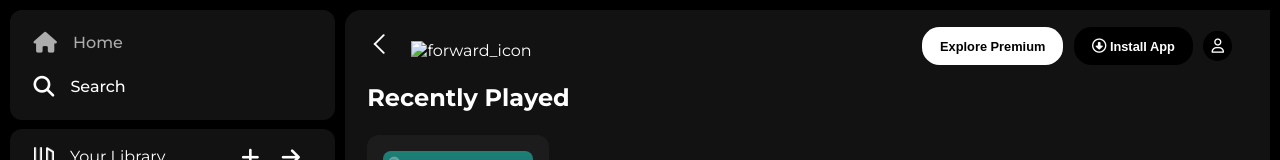
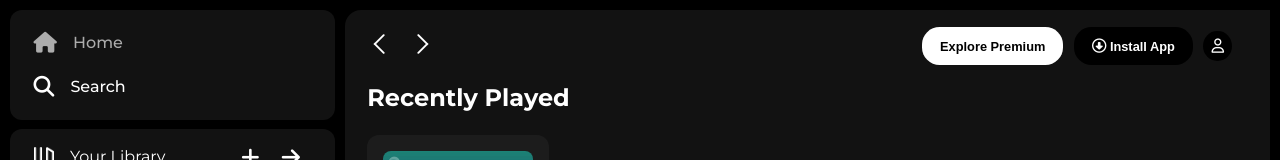
Before and after one commit to abiralamin/spotify, a plain HTML site: page index.html in a window 1280 px wide. Shown: the top 160 px of the page. Drawn offline with Linux system fonts and the light colour scheme; the site is published under a folder, as on GitHub Pages, so addresses that start at the root find nothing.

Commit message:
Update index.html

```diff
--- a/index.html
+++ b/index.html
@@ -63,7 +63,7 @@
           <div class="sticky-nav-icons">
             <img src="./assets/backward_icon.png" alt="backward_icon" />
             <img
-              src="/assets/forward_icon.png"
+              src="./assets/forward_icon.png"
               class="hide"
               alt="forward_icon"
             />
```
